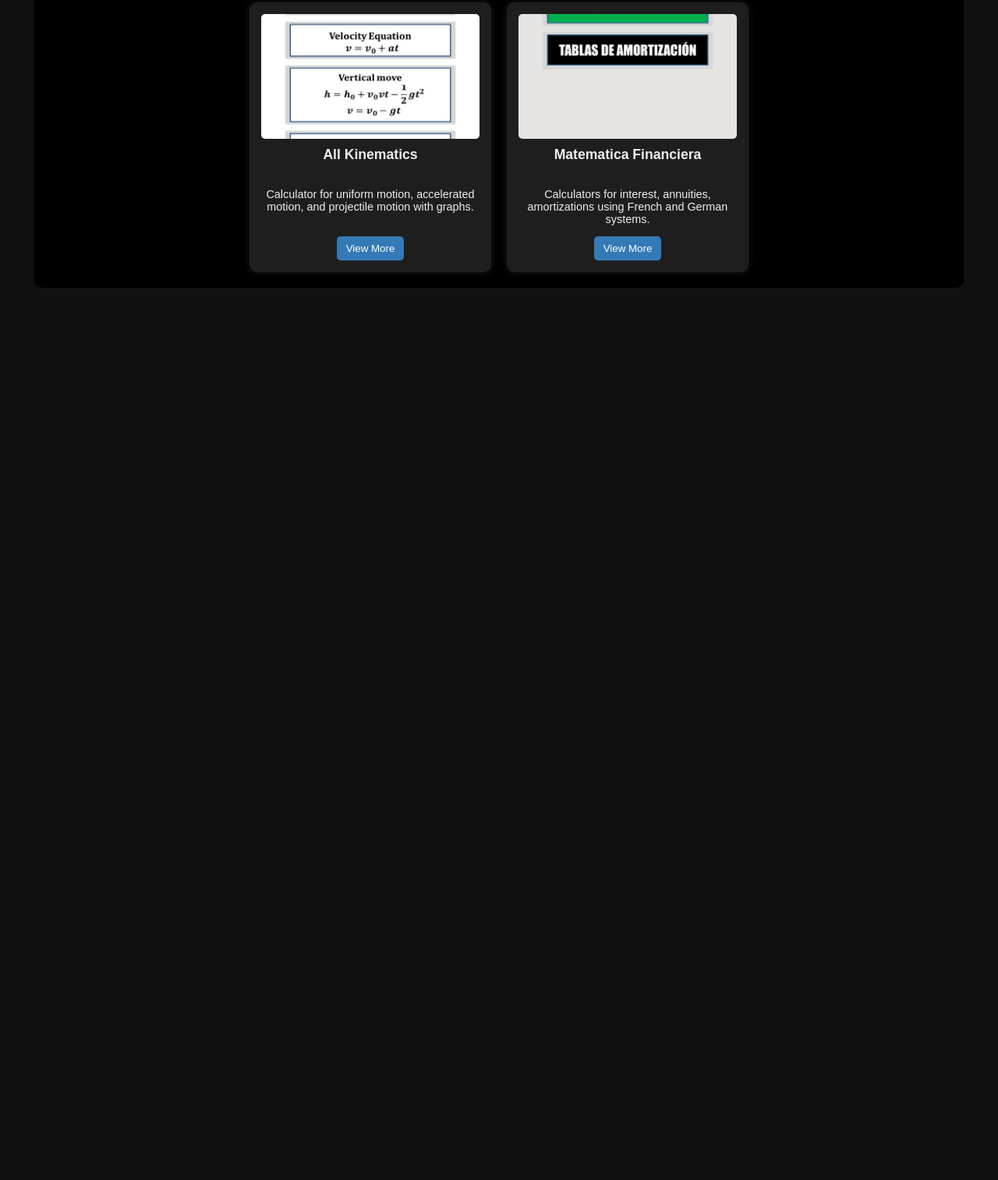
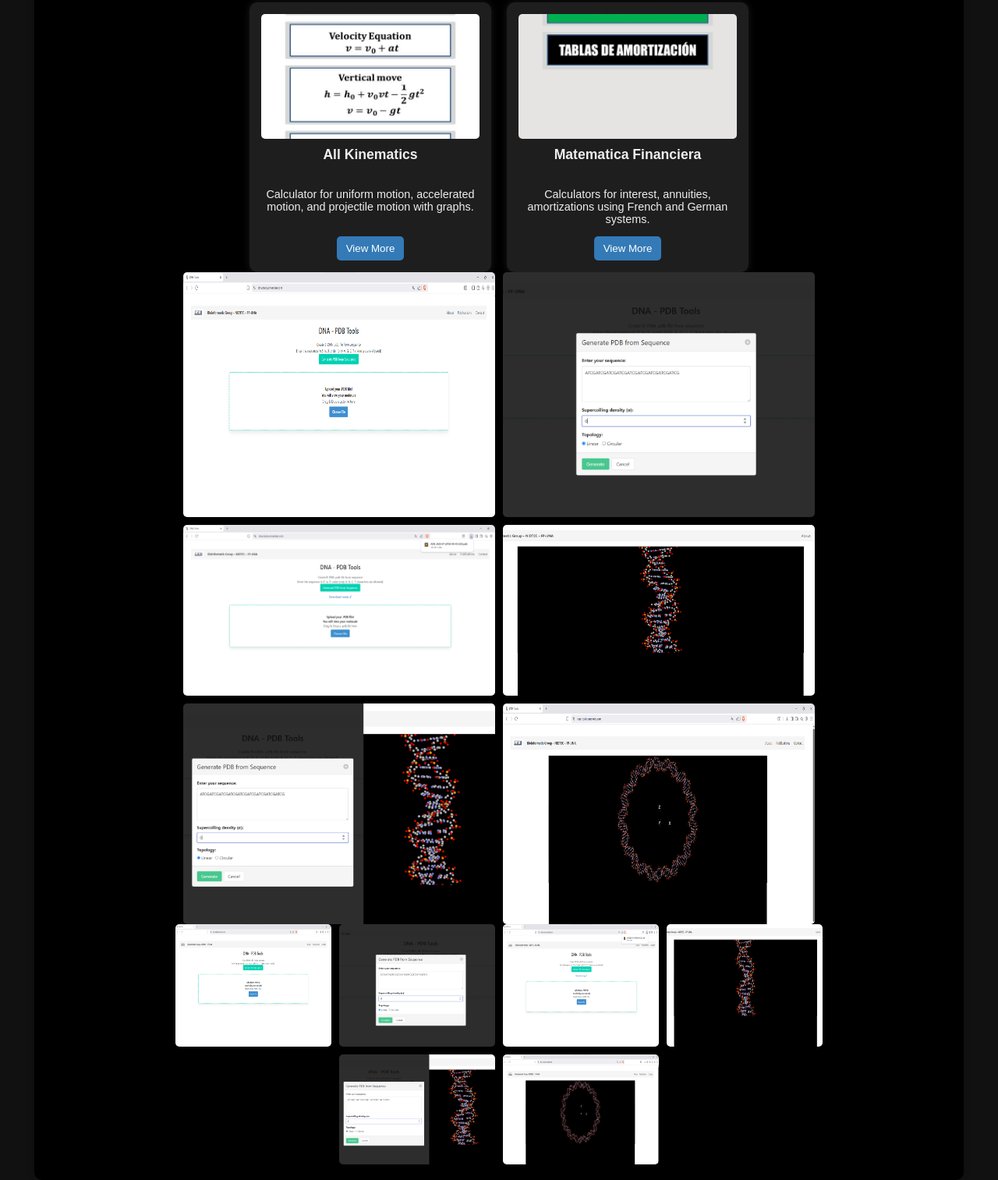
Before and after one commit to Chamiltoniano/victor_martinez_website, a plain HTML site: page index.html in a window 1280 px wide. Shown: the part 946-2459 px from the top of the page at 78% size. Before the commit the page ends 1315 px from the top, so only its background shows below. Drawn offline with Linux system fonts and the light colour scheme.

Commit message:
Update index.html

```diff
--- a/index.html
+++ b/index.html
@@ -87,6 +87,13 @@
       gap: 10px;
       justify-content: center;
     }
+
+  .modal-large .modal-content img {
+    width: 400px;
+    height: auto;
+    max-width: none;
+  }
+
     .modal-content img {
       max-width: 200px;
       border-radius: 5px;
@@ -159,20 +166,20 @@
       </div>
     </div>
 
-    <div id="modalADNATools" class="modal">
-      <span class="close" onclick="closeModal('modalAnalytic')">&times;</span>
+    <div id="modalADNATools" class="modal-large">
+      <span class="close" onclick="closeModal('modalADNATools')">&times;</span>
       <div class="modal-content">
-        <img src="static/img/dna-tools/1.png" style="width: 200px; height: auto;">
-        <img src="static/img/dna-tools/2.png" style="width: 200px; height: auto;">
-        <img src="static/img/dna-tools/3.png" style="width: 200px; height: auto;">
-        <img src="static/img/dna-tools/4.png" style="width: 200px; height: auto;">
-        <img src="static/img/dna-tools/5.png" style="width: 200px; height: auto;">
-        <img src="static/img/dna-tools/6.png" style="width: 200px; height: auto;">
+        <img src="static/img/dna-tools/1.png" >
+        <img src="static/img/dna-tools/2.png" >
+        <img src="static/img/dna-tools/3.png" >
+        <img src="static/img/dna-tools/4.png" >
+        <img src="static/img/dna-tools/5.png" >
+        <img src="static/img/dna-tools/6.png" >
       </div>
     </div>
 
-    <div id="modalFreeBoard" class="modal">
-      <span class="close" onclick="closeModal('modalAnalytic')">&times;</span>
+    <div id="modalFreeBoard" class="modal-large">
+      <span class="close" onclick="closeModal('modalFreeBoard')">&times;</span>
       <div class="modal-content">
         <img src="static/img/dna-tools/1.png" style="width: 200px; height: auto;">
         <img src="static/img/dna-tools/2.png" style="width: 200px; height: auto;">
```
